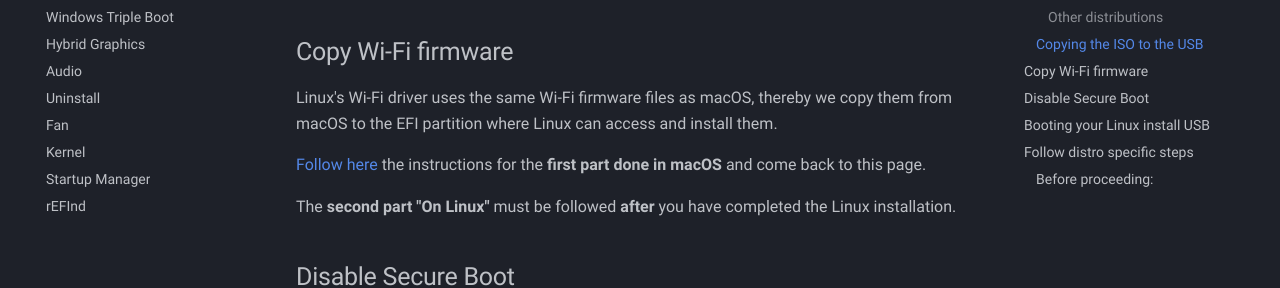
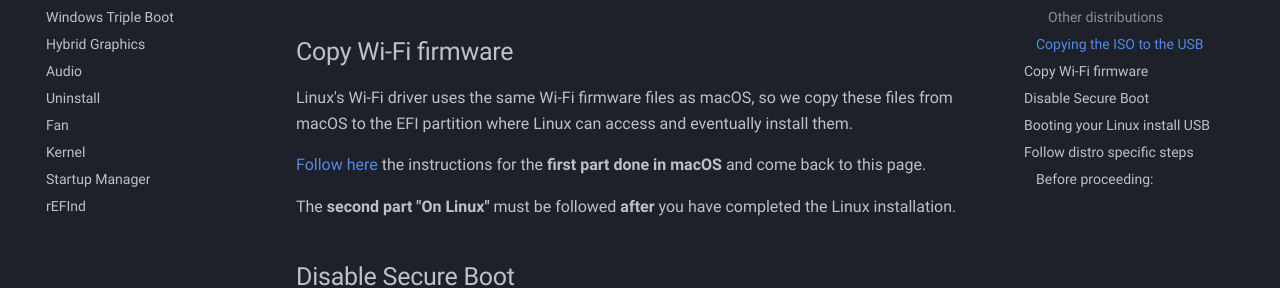
Before and after one commit to t2linux/wiki, an MkDocs documentation site: the page built from docs/guides/preinstall.md, in a window 1280 px wide and 900 px high, scrolled down 2248 px. Shown: the part 172-460 px from the top of the window. Built offline with MkDocs 1.6.1 and Material for MkDocs 9.7.7, drawn with Linux system fonts in a browser that asks for light colours; comment, search, counter and statistics services are not loaded.

Commit message:
Wifi firmware revert and grammar

```diff
--- a/docs/guides/preinstall.md
+++ b/docs/guides/preinstall.md
@@ -68,7 +68,7 @@ While the installation image is being written to the USB, you can skip to [Copy
 
 ## Copy Wi-Fi firmware
 
-Linux's Wi-Fi driver uses the same Wi-Fi firmware files as macOS, thereby we copy them from macOS to the EFI partition where Linux can access and install them.
+Linux's Wi-Fi driver uses the same Wi-Fi firmware files as macOS, so we copy these files from macOS to the EFI partition where Linux can access and eventually install them.
 
 [Follow here](https://wiki.t2linux.org/guides/wifi-bluetooth/#on-macos) the instructions for the **first part done in macOS** and come back to this page.
 
```
